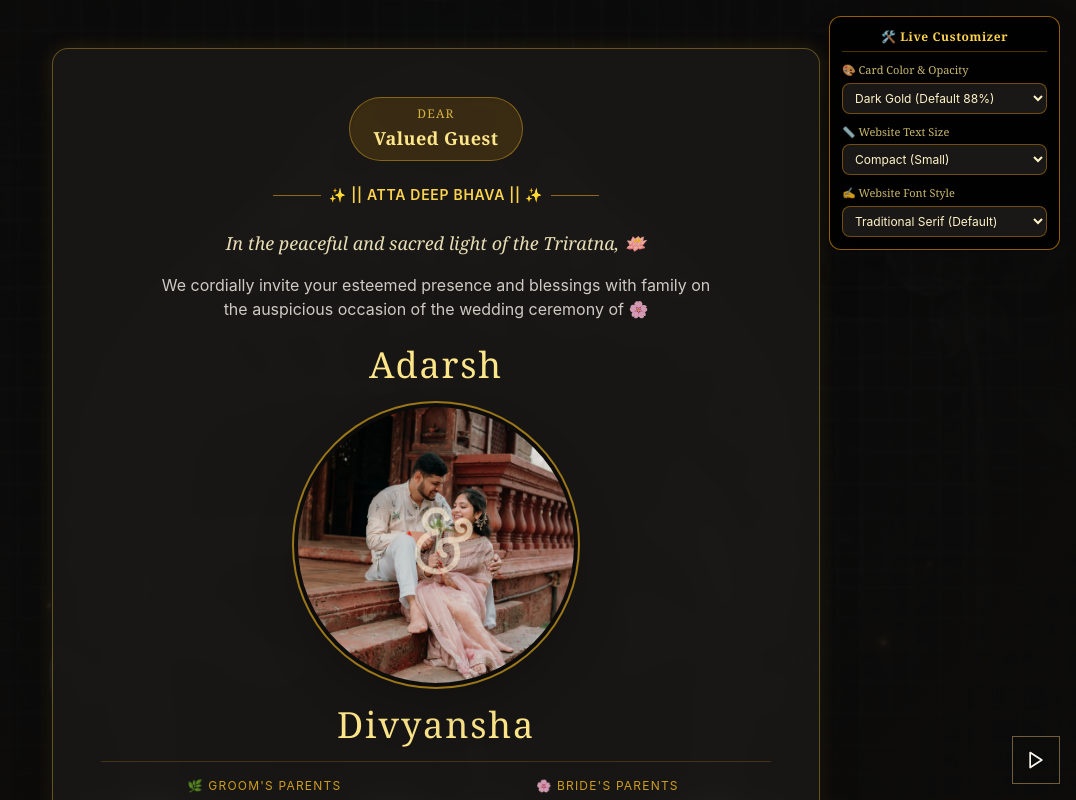
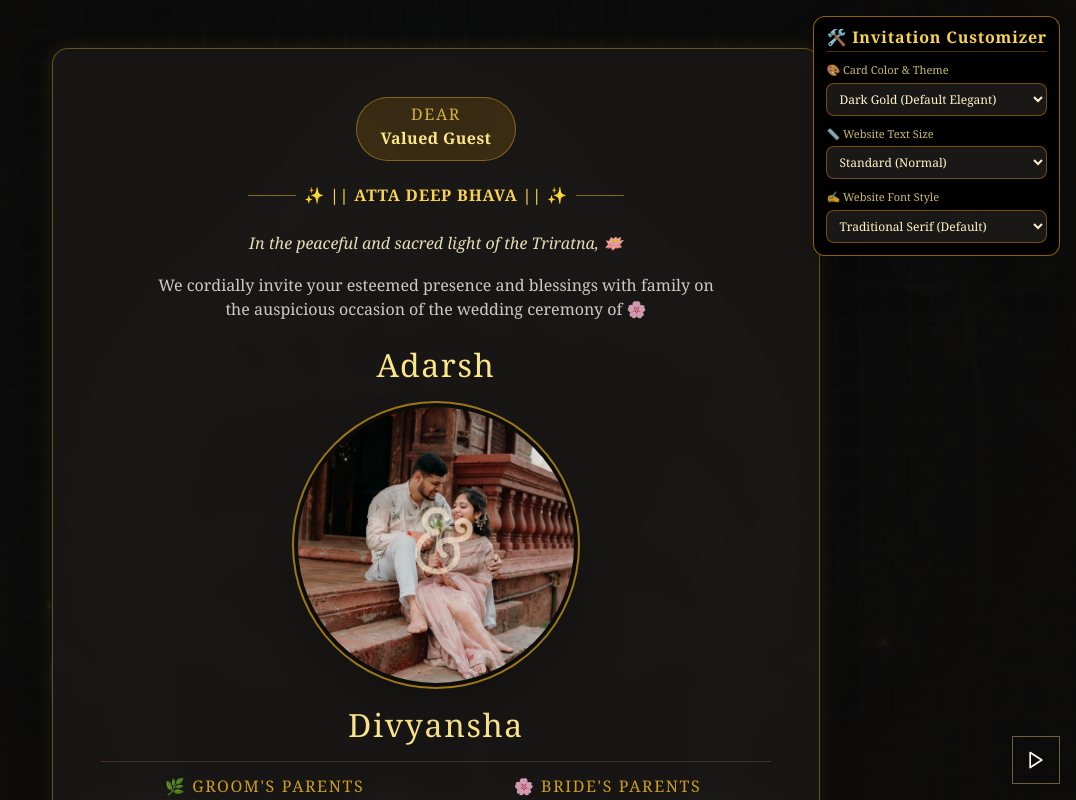
Before and after one commit to Adoniskingx/AD, a React (Vite) app in the folder adarsh-divyansha-wedding/: page / in a window 1280 px wide. Shown: the top 800 px of the page, without its empty margins (204-1280 px from the left). Built offline with nearby package versions, Linux system fonts and the light colour scheme.

Commit message:
Refactor CustomizerPanel for theme and font updates

```diff
--- a/adarsh-divyansha-wedding/src/components/CustomizerPanel.tsx
+++ b/adarsh-divyansha-wedding/src/components/CustomizerPanel.tsx
@@ -1,49 +1,50 @@
 import React, { useState, useEffect } from 'react';
 
 export const CustomizerPanel: React.FC = () => {
-  const [cardStyle, setCardStyle] = useState('rgba(26, 24, 22, 0.88)');
-  const [textSize, setTextSize] = useState('text-normal');
-  const [fontStyle, setFontStyle] = useState('font-serif-custom');
+  const [cardTheme, setCardTheme] = useState('dark-gold');
+  const [textSize, setTextSize] = useState('normal');
+  const [fontStyle, setFontStyle] = useState('serif-custom');
 
   useEffect(() => {
-    // Apply card style (color & opacity) globally via CSS variable
-    document.documentElement.style.setProperty('--card-bg', cardStyle);
-  }, [cardStyle]);
+    // Apply card color theme class to root body
+    document.body.classList.remove('theme-dark-gold', 'theme-royal-navy', 'theme-maroon', 'theme-emerald', 'theme-ivory', 'theme-midnight');
+    document.body.classList.add(`theme-${cardTheme}`);
+  }, [cardTheme]);
 
   useEffect(() => {
-    // Apply text size scale class to root body
+    // Apply text size class to root body
     document.body.classList.remove('text-scale-sm', 'text-scale-normal', 'text-scale-lg', 'text-scale-xl');
     document.body.classList.add(`text-scale-${textSize}`);
   }, [textSize]);
 
   useEffect(() => {
-    // Apply font family class to root body
-    document.body.classList.remove('font-mode-serif', 'font-mode-sans', 'font-mode-script', 'font-mode-classic');
+    // Apply font style class to root body
+    document.body.classList.remove('font-mode-serif', 'font-mode-sans', 'font-mode-script', 'font-mode-classic', 'font-mode-playfair', 'font-mode-cormorant');
     document.body.classList.add(`font-mode-${fontStyle}`);
   }, [fontStyle]);
 
   return (
     <div className="fixed top-4 right-4 z-50 bg-black/90 border border-amber-500/60 p-3 rounded-xl shadow-2xl backdrop-blur-md max-w-xs space-y-2.5">
       <p className="text-xs font-serif text-amber-300 font-semibold tracking-wider text-center border-b border-amber-500/30 pb-1.5">
-        🛠️ Live Customizer
+        🛠️ Invitation Customizer
       </p>
 
-      {/* 1. Card Color & Opacity Dropdown */}
+      {/* 1. Color Theme & Opacity Dropdown */}
       <div>
         <label className="block text-[11px] font-serif text-amber-200/80 mb-1">
-          🎨 Card Color & Opacity
+          🎨 Card Color & Theme
         </label>
         <select
-          value={cardStyle}
-          onChange={(e) => setCardStyle(e.target.value)}
+          value={cardTheme}
+          onChange={(e) => setCardTheme(e.target.value)}
           className="w-full bg-[#1A1816] text-amber-100 text-xs border border-amber-500/40 rounded-lg px-2 py-1.5 focus:outline-none focus:border-amber-400 cursor-pointer"
         >
-          <option value="rgba(26, 24, 22, 0.88)">Dark Gold (Default 88%)</option>
-          <option value="rgba(26, 24, 22, 0.65)">Dark Gold (Transparent 65%)</option>
-          <option value="rgba(26, 24, 22, 0.98)">Dark Gold (Solid 98%)</option>
-          <option value="rgba(15, 23, 42, 0.90)">Deep Royal Navy (90%)</option>
-          <option value="rgba(40, 20, 20, 0.90)">Rich Maroon Tone (90%)</option>
-          <option value="rgba(0, 0, 0, 0.85)">Pure Midnight Black (85%)</option>
+          <option value="dark-gold">Dark Gold (Default Elegant)</option>
+          <option value="royal-navy">Royal Navy Blue (Deep)</option>
+          <option value="maroon">Royal Velvet Maroon</option>
+          <option value="emerald">Deep Emerald Green</option>
+          <option value="ivory">Classic Ivory & Gold</option>
+          <option value="midnight">Midnight Obsidian Black</option>
         </select>
       </div>
 
@@ -75,6 +76,8 @@ export const CustomizerPanel: React.FC = () => {
           className="w-full bg-[#1A1816] text-amber-100 text-xs border border-amber-500/40 rounded-lg px-2 py-1.5 focus:outline-none focus:border-amber-400 cursor-pointer"
         >
           <option value="serif-custom">Traditional Serif (Default)</option>
+          <option value="playfair">Playfair Display (Luxury)</option>
+          <option value="cormorant">Cormorant Garamond (Royal)</option>
           <option value="sans">Modern Clean (Sans-Serif)</option>
           <option value="script">Handwritten Script</option>
           <option value="classic">Classic Editorial</option>
```
